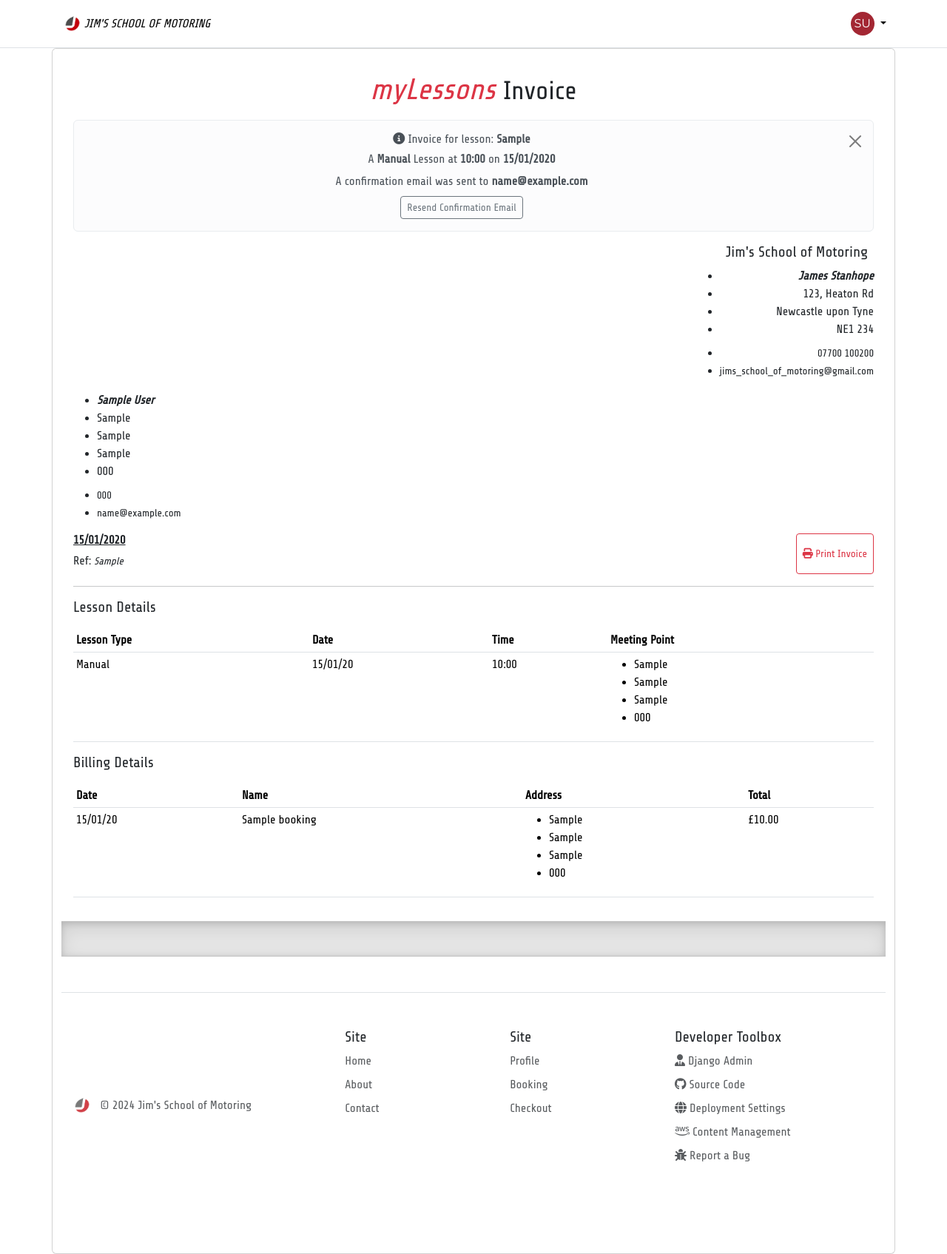
After one commit to ozpc99/Jims-School-of-Motoring, a Django app: a page that uses userprofile/templates/userprofile/invoice.html in a window 1280 px wide. The commit adds this page. Shown: the whole page at 74% size. Run offline with Django 3.2, Linux system fonts and the light colour scheme; a user stored in the database is signed in; tables that the repository leaves empty hold one stand-in row (values such as "Sample post"); some libraries are stand-ins or nearby versions.

Commit message:
Code to attribute booking to userprofile
Any booking made is now linked to a user's profile.

This allows for user CRUD functionality over their own bookings

```diff
--- a/booking/models.py
+++ b/booking/models.py
@@ -1,9 +1,9 @@
 import uuid
 
 from django.db import models
-from datetime import datetime
 from django.conf import settings
 
+from datetime import datetime
 from decimal import Decimal
 
 from userprofile.models import UserProfile
--- /dev/null
+++ b/userprofile/templates/userprofile/invoice.html
@@ -0,0 +1,154 @@
+{% extends "base.html" %}
+{% load static %}
+
+{% block extra_css %}
+<!-- <link rel="stylesheet" href="{% static 'css/invoice.css' %}"> -->
+{% endblock %}
+
+{% block content %}
+<div class="card container">
+    <div class="card-body">
+        <div class="card-title">
+            <h1 class="text-center my-3 title"><em class="fst-italic text-danger">myLessons</em> <small>Invoice</small>
+            </h1>
+        </div>
+
+        <!-- Messages Info Alert -->
+        <div class="alert alert-light alert-dismissible fade show text-center" role="alert">
+            <h6>
+                <i class="fa-solid fa-circle-info"></i>
+                Invoice for lesson: <strong>{{ booking.booking_reference }}</strong>
+            </h6>
+            <h6>
+                {% if booking.lesson_type == "Mock Test" %}
+                A <strong>{{ booking.lesson_type }}</strong>
+                {% elif booking.lesson_type == "Automatic" %}
+                An <strong>{{ booking.lesson_type }}</strong> Lesson
+                {% else %}
+                A <strong>{{ booking.lesson_type }}</strong> Lesson
+                {% endif %}
+                at <strong>{{ booking.lesson_time|time:"H:i" }}</strong>
+                on <strong>{{ booking.lesson_date|date:"d/m/Y" }}</strong>
+            </h6>
+            A confirmation email was sent to <strong>{{ booking.email }}</strong>
+            <br>
+            <button type="button" class="btn btn-sm btn-outline-secondary mt-2">Resend Confirmation Email</button>
+            <button type="button" class="btn-close" data-bs-dismiss="alert" aria-label="Close"></button>
+        </div>
+
+        <!-- Company Details -->
+        <div class="d-flex flex-row-reverse">
+            <ul class="text-end">
+                <a class="text-center" href="{% url 'home' %}">
+                    <h5>Jim's School of Motoring</h5>
+                </a>
+                <li class="fw-semibold fst-italic">James Stanhope</li>
+                <li>123, Heaton Rd</li>
+                <li>Newcastle upon Tyne</li>
+                <li class="mb-2">NE1 234</li>
+                <li>
+                    <small class="fw-lighter">07700 100200</small>
+                </li>
+                <li>
+                    <a href="mailto:jims_school_of_motoring@gmail.com">
+                        <small class="fw-light">
+                            jims_school_of_motoring@gmail.com
+                        </small>
+                    </a>
+                </li>
+            </ul>
+        </div>
+
+        <div class="d-flex flex-row">
+            <!-- Student Details -->
+            <ul>
+                <li class="fw-semibold fst-italic">{{ profile.first_name }} {{ profile.last_name }}</li>
+                <li>{{ profile.home_house_no }}</li>
+                <li>{{ profile.home_street }}</li>
+                <li>{{ profile.home_town }}</li>
+                <li class="mb-2">{{ profile.home_post_code }}</li>
+                <li>
+                    <small class="fw-lighter">{{ profile.phone|slice:":5" }} {{ profile.phone|slice:"5:11" }}</small>
+                </li>
+                <li>
+                    <small class="fw-light">
+                        {{ user.email }}
+                    </small>
+                </li>
+            </ul>
+        </div>
+
+        <div class="row">
+            <!-- Booking Date & Ref No. -->
+            <div class="col">
+                <h6 class="fw-bold"><u>{{ booking.booked_on|date:"d/m/Y" }}</u></h6>
+                <h6>Ref:<small><em> {{ booking.booking_reference }}</em></small></h6>
+            </div>
+            <!-- Button to print invoice -->
+            <div class="col d-flex justify-content-end">
+                <button class="btn btn-sm btn-outline-danger" onclick="window.print()">
+                    <i class="fa-solid fa-print"></i> Print Invoice
+                </button>
+            </div>
+        </div>
+
+        <hr>
+
+        <!-- Lesson Details -->
+        <table class="table table-sm table-responsive">
+            <h5 class="mb-3">Lesson Details</h5>
+            <thead>
+                <tr>
+                    <th>Lesson Type</th>
+                    <th>Date</th>
+                    <th>Time</th>
+                    <th>Meeting Point</th>
+                </tr>
+            </thead>
+            <tbody>
+                <tr>
+                    <td>{{ booking.lesson_type }}</td>
+                    <td>{{ booking.lesson_date|date:"d/m/y" }}</td>
+                    <td>{{ booking.lesson_time|time:"H:i" }}</td>
+                    <td>
+                        <ul>
+                            <li>{{ booking.house_no }}</li>
+                            <li>{{ booking.street }}</li>
+                            <li>{{ booking.town }}</li>
+                            <li>{{ booking.post_code }}</li>
+                        </ul>
+                    </td>
+                </tr>
+            </tbody>
+        </table>
+
+        <table class="table table-sm table-responsive">
+            <h5 class="mb-3">Billing Details</h5>
+            <thead>
+                <tr>
+                    <th>Date</th>
+                    <th>Name</th>
+                    <th>Address</th>
+                    <th>Total</th>
+                </tr>
+            </thead>
+            <tbody>
+                <tr>
+                    <td>{{ booking.booked_on|date:"d/m/y" }}</td>
+                    <td>{{ booking.billpayer_name }}</td>
+                    <td>
+                        <ul>
+                            <li>{{ booking.billpayer_house_no }}</li>
+                            <li>{{ booking.billpayer_street }}</li>
+                            <li>{{ booking.billpayer_town }}</li>
+                            <li>{{ booking.billpayer_post_code }}</li>
+                        </ul>
+                    </td>
+                    <td>£{{ booking.price }}</td>
+                </tr>
+            </tbody>
+        </table>
+
+    </div>
+
+    {% endblock %}
--- a/userprofile/urls.py
+++ b/userprofile/urls.py
@@ -12,4 +12,5 @@ urlpatterns = [
     path('update_theory_test/', views.update_theory_test, name='update_theory_test'),
     path('update_practical_test/', views.update_practical_test, name='update_practical_test'),
     path('lessons/', views.lessons, name='lessons'),
+    path('invoice/<booking_reference>/', views.invoice, name='invoice'),
 ]
--- a/userprofile/views.py
+++ b/userprofile/views.py
@@ -1,5 +1,6 @@
 from django.shortcuts import render, redirect, get_object_or_404
 from django.contrib import messages
+from django.contrib.auth.decorators import login_required
 from django.utils.safestring import mark_safe
 from django.utils import timezone
 from django.db import models
@@ -20,16 +21,12 @@ from .forms import *
 now = datetime.now()
 
 # Profile Page View
+@login_required
 def profile(request):
-
-    # Profile Info:
-
-    """ Gets user object """
-    user = request.user
-
     """ Gets all objects associated with the user's profile. """
     profile = get_object_or_404(UserProfile, user=request.user)
 
+    # Welcome Messages
     """
     Checks if user has completed profile or not.
     Displays welcome message.
@@ -130,56 +127,14 @@ def profile(request):
                         and we'll get this fixed."
         )
 
-
-
-
-    # Booking Info:
-
-    """ Gets all bookings made by and associated with the user """
-    all_bookings = profile.bookings.all().order_by(
-        'lesson_date', 'lesson_time')
-
-    """
-    Gets all bookings with a 'lesson_date' that is
-    greater than or equal to the date now and greater than the time now.
-    (today or in the future)
-    """
-    upcoming_bookings = profile.bookings.filter(
-        models.Q(lesson_date__gt=now.date()) |
-        (models.Q(lesson_date=now.date(), lesson_time__gt=now.time()))
-    ).order_by('lesson_date', 'lesson_time')
-
-    """
-    Queries the UserProfile booking object for
-    a booking with a lesson_type that matches 'Mock Test'.
-    Singles out that specific booking object
-    and returns it's associated values.
-    """
-    def find_mock_test_booking(all_bookings):
-        for booking in all_bookings:
-            if booking.lesson_type == "Mock Test":
-                return (
-                    booking.lesson_date,
-                    booking.lesson_time,
-                    booking.house_no,
-                    booking.post_code
-                )
-    mock_test_booking = find_mock_test_booking(all_bookings)
-
-
     # Template and Context:
     """ A view to render the User Profile page. """
     template = 'userprofile/profile.html'
     context = {
         'profile': profile,
         'welcome_message': welcome_message,
-        'now': now,
-        'all_bookings': all_bookings,
-        'upcoming_bookings': upcoming_bookings,
-        'mock_test_booking': mock_test_booking,
         'on_profile_page': True,
     }
-
     return render(request, template, context)
 
 
@@ -307,49 +262,30 @@ def lessons(request):
     """ Gets all objects associated with the user's profile. """
     profile = get_object_or_404(UserProfile, user=request.user)
 
-    now = timezone.now()
+    timeZoneNow = timezone.now()
 
-    """ Gets all bookings made by and associated with the user. """
-    all_bookings = profile.bookings.all().order_by(
-        'lesson_date',
-        'lesson_time'
-    )
-
-    """
-    Gets all bookings with a 'lesson_date' that is
-    greater than or equal to the date now and greater than the time now.
-    (today or in the future)
-    """
-    upcoming_bookings = profile.bookings.filter(
-        models.Q(lesson_date__gt=now.date()) |
-        (models.Q(lesson_date=now.date(), lesson_time__gt=now.time()))
-    ).order_by('lesson_date', 'lesson_time')
-
-
-    """
-    Gets all bookings with a 'lesson_date' that is
-    less than the time now.
-    (in the past)
-    """
-    # Descending Order (Newest to Oldest) displays oldest lessons at bottom
-    previous_bookings = profile.bookings.filter(
-        models.Q(lesson_date__lt=timezone.now().date()) |
-        models.Q(
-            lesson_date=timezone.now().date(),
-            lesson_time__lt=timezone.now().time()
-        )
-    ).order_by('-lesson_date', '-lesson_time')
-
-
+    """ Gets all bookings made by that user """
+    all_bookings = profile.bookings.all().order_by('lesson_date', 'lesson_time')
 
     """ A view to render the Lessons page. """
     template = 'userprofile/lessons.html'
     context = {
         'profile': profile,
         'all_bookings': all_bookings,
-        'upcoming_bookings': upcoming_bookings,
-        'previous_bookings': previous_bookings,
         'on_lesson_page': True,
+    }
+    return render(request, template, context)
+
+
+# Invoice Page View
+def invoice(request, booking_reference):
+    profile = get_object_or_404(UserProfile, user=request.user)
+    booking = get_object_or_404(Booking, booking_reference=booking_reference)
+
+    template = 'userprofile/invoice.html'
+    context = {
+        'profile': profile,
+        'booking': booking,
     }
 
     return render(request, template, context)
```
Also changed, not shown: checkout/views.py (+34 -12 lines), userprofile/models.py (+7 -1 lines), userprofile/templates/userprofile/lessons.html (+9 -3 lines).
